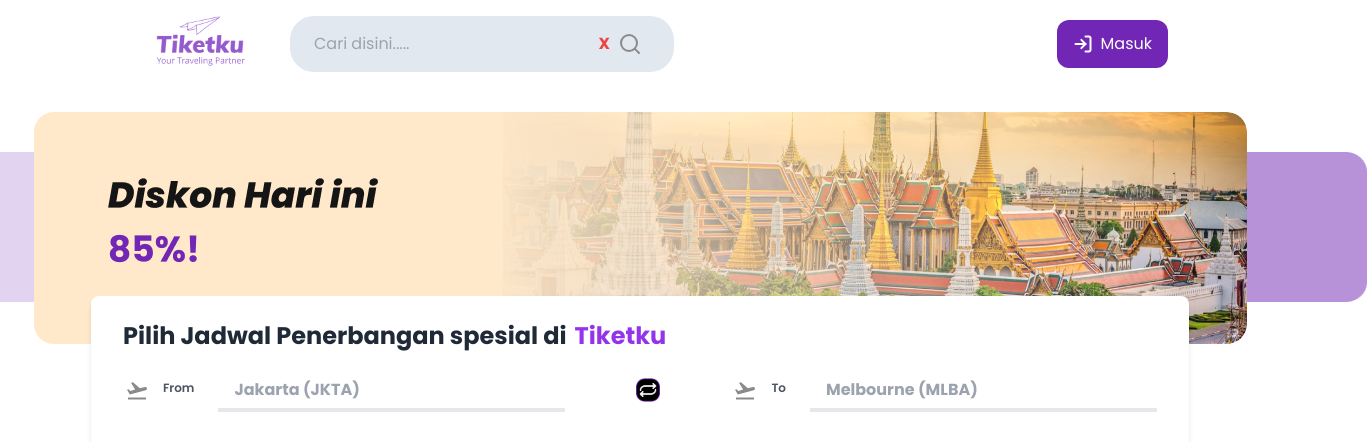
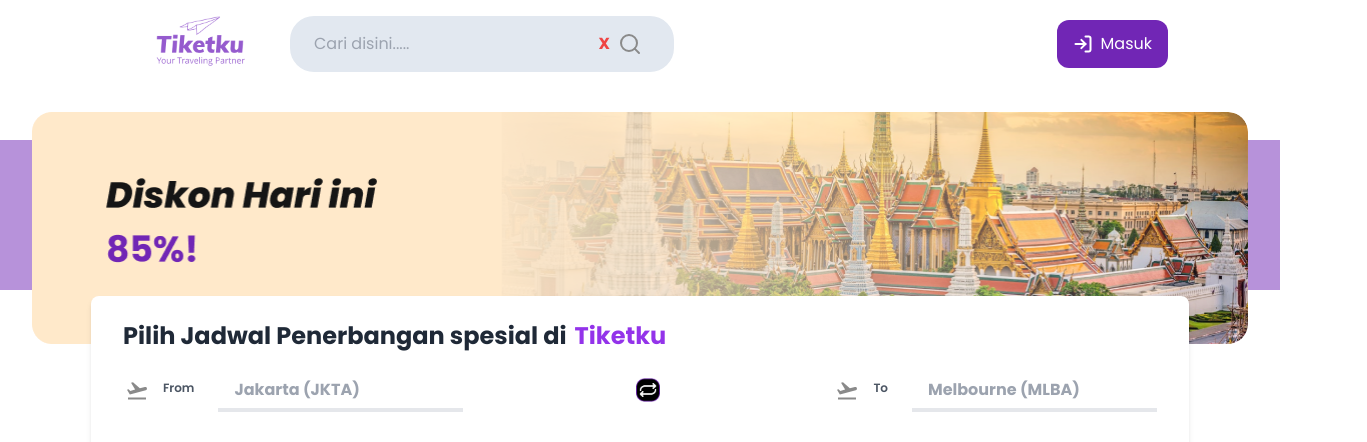
Before and after one commit to BATCH6-KEL3-FINALPROJECT/Kelompok3-Frontend-Final_Project, a React (Vite) app: page / in a window 1280 px wide. Shown: the top 442 px of the page, 1367 px wide, since content can reach past the window. Built offline with nearby package versions, Linux system fonts and the light colour scheme; grey boxes are pictures that could not be loaded; the HTML template or start-up script is replaced by a standard one.

Commit message:
Update to the UI display on the homepage

```diff
--- a/src/components/Beranda.jsx
+++ b/src/components/Beranda.jsx
@@ -1,10 +1,12 @@
 import React, { useState } from "react";
+import { Link } from "react-router-dom";
 import InputComponent from "./InputComponent";
 import DatePickerComponent from "./DatePicker";
 import SliderComponent from "./SliderComponent";
 import Passenger from "./Passenger";
 import SeatClass from "./SeatClass";
 import Test from "./Test";
+import airportOptions from "../data/airports.json";
 
 function Beranda() {
   const [fromCity, setFromCity] = useState("");
@@ -63,60 +65,32 @@
     };
 
     console.log("Mencari penerbangan dengan kriteria:", searchData);
-
-    // Implementasi API fetching disini
-    // Misalnya menggunakan fetch atau axios:
-    // fetch("API_URL", {
-    //   method: "POST",
-    //   headers: {
-    //     "Content-Type": "application/json",
-    //   },
-    //   body: JSON.stringify(searchData),
-    // })
-    //   .then(response => response.json())
-    //   .then(data => {
-    //     // Handle the response data
-    //     console.log(data);
-    //   })
-    //   .catch(error => {
-    //     console.error("Error fetching data:", error);
-    //   });
   };
 
+  return (
+    <div className="relative">
+      <div className="absolute top-10 mt-3 left-0 right-0 h-[150px] bg-[#7126B580] -z-10">
 
-  return (
-    <div className="container px-4 md:px-8 mx-auto">
+      </div>
+      <div className="container px-4 md:px-8 mx-auto relative z-10">
         {/* Banner */}
         <div className="flex justify-center items-center">
           <div className="relative mt-6 md:mt-15">
-          <img
-            src="left.png"
-            alt="Left Image"
-            className="absolute z-0 w-24 h-16 md:w-[236px] md:h-[150px] top-10 left-[-40px] md:left-[-150px] border-r-20 rounded-l-20"
-            style={{ borderRadius: "20px 0px 0px 0px" }}
-          />
             <div className="background-image relative z-10">
               <img
                 src="img_banner.png"
                 alt="Background"
                 className="w-full h-40 md:w-[1213px] md:h-[232px] md:top-[116px] md:left-[128px] border-r-20 rounded-r-20"
-              style={{ borderRadius: "0px 20px 20px 0px" }}
+                style={{ borderRadius: "0px 20px 20px 0px", width: "1350px" }}
               />
             </div>
-          <img
-            src="right.png"
-            alt="Right Image"
-            className="absolute z-0 w-24 h-16 md:w-[236px] md:h-[150px] top-10 right-[-40px] md:right-[-120px] border-r-20 rounded-l-20"
-            style={{ borderRadius: "20px 0px 0px 0px" }}
-          />
           </div>
         </div>
         {/* End Banner */}
 
         {/* Search */}
         <div className="content max-w-[1098px] w-full mx-auto -mt-12 relative z-20 pt-6 bg-white rounded-lg shadow-md">
-        {/* Pilih Jadwal */}
-        <div>
+
             <h2 className="text-xl md:text-2xl font-bold mb-4 text-gray-800 px-8 ">
               Pilih Jadwal Penerbangan spesial di
               <span className="text-purple-600 bg-white px-2 py-1 rounded">
@@ -129,24 +103,23 @@
             <div className="flex items-center justify-between px-8 flex-wrap">
               {/* flight From */}
               <div className="flex items-center gap-4">
-                <img
-                  src="plane.svg"
-                  alt="From"
-                  // className="w-10 h-10 object-cover rounded-full mr-2"
-                />
+                <img src="plane.svg" alt="From" />
                 <label
                   htmlFor="from"
                   className="block text-xs font-semibold text-gray-600 mb-1 mr-2"
                 >
                   From
                 </label>
-                <div className="relative w-full font-bold">
+                <div
+                  className="relative w-full font-bold"
+                  style={{ maxWidth: "245px" }}
+                >
                   <InputComponent
-                    label="From"
                     id="from"
                     value={fromCity}
                     onChange={(e) => setFromCity(e.target.value)}
                     placeholder="Jakarta (JKTA)"
+                    airportOptions={airportOptions}
                   />
                 </div>
               </div>
@@ -154,31 +127,30 @@
               <button
                 type="button"
                 onClick={handleSwitchCities}
-                className="mx-4 text-gray-600 font-semibold hover:text-gray-800 focus:outline-none"
+                className="text-gray-600 font-semibold hover:text-gray-800 focus:outline-none"
               >
                 <img src="return.png" alt="Switch" className="w-6 h-6" />
               </button>
               {/* Flight TO */}
               <div className="flex items-center gap-4">
-                <img
-                  src="plane.svg"
-                  alt="To"
-                  // className="w-10 h-10 object-cover rounded-full mr-2"
-                />
+                <img src="plane.svg" alt="To" />
                 <label
                   htmlFor="to"
                   className="block text-xs font-semibold text-gray-600 mb-1 mr-2"
                 >
                   To
                 </label>
-                <div className="relative w-full font-bold">
+                <div
+                  className="relative w-full font-bold"
+                  style={{ maxWidth: "245px" }}
+                >
                   <InputComponent
                     type="text"
                     id="to"
                     value={toCity}
                     onChange={(e) => setToCity(e.target.value)}
                     placeholder="Melbourne (MLBA)"
-                    className="appearance-none w-full text-gray-700 border-none rounded py-3 px-4 leading-tight focus:outline-none focus:bg-white focus:ring-2 focus:ring-black"
+                    airportOptions={airportOptions}
                   />
                 </div>
               </div>
@@ -249,12 +221,12 @@
                 className="bg-[#7126B5] hover:bg-[#7126B5] text-white font-semibold py-3 rounded w-full "
                 type="submit"
               >
-              Cari Penerbangan
+                <Link to="/search">Cari Penerbangan</Link>
               </button>
             </form>
         </div>
+        <Test />
       </div>
-      <Test />
     </div>
   );
 }
```
Lines whose indentation alone changed are shown as unchanged.
